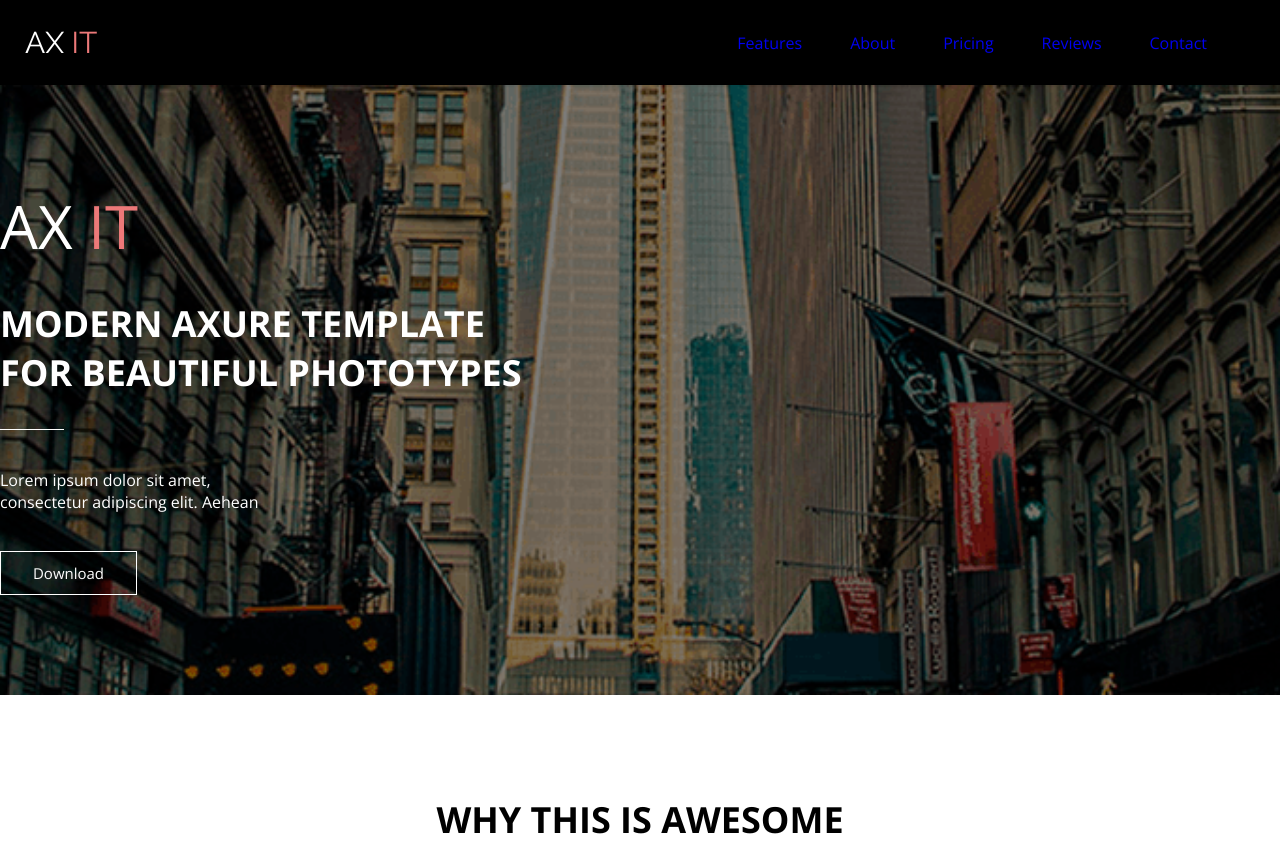
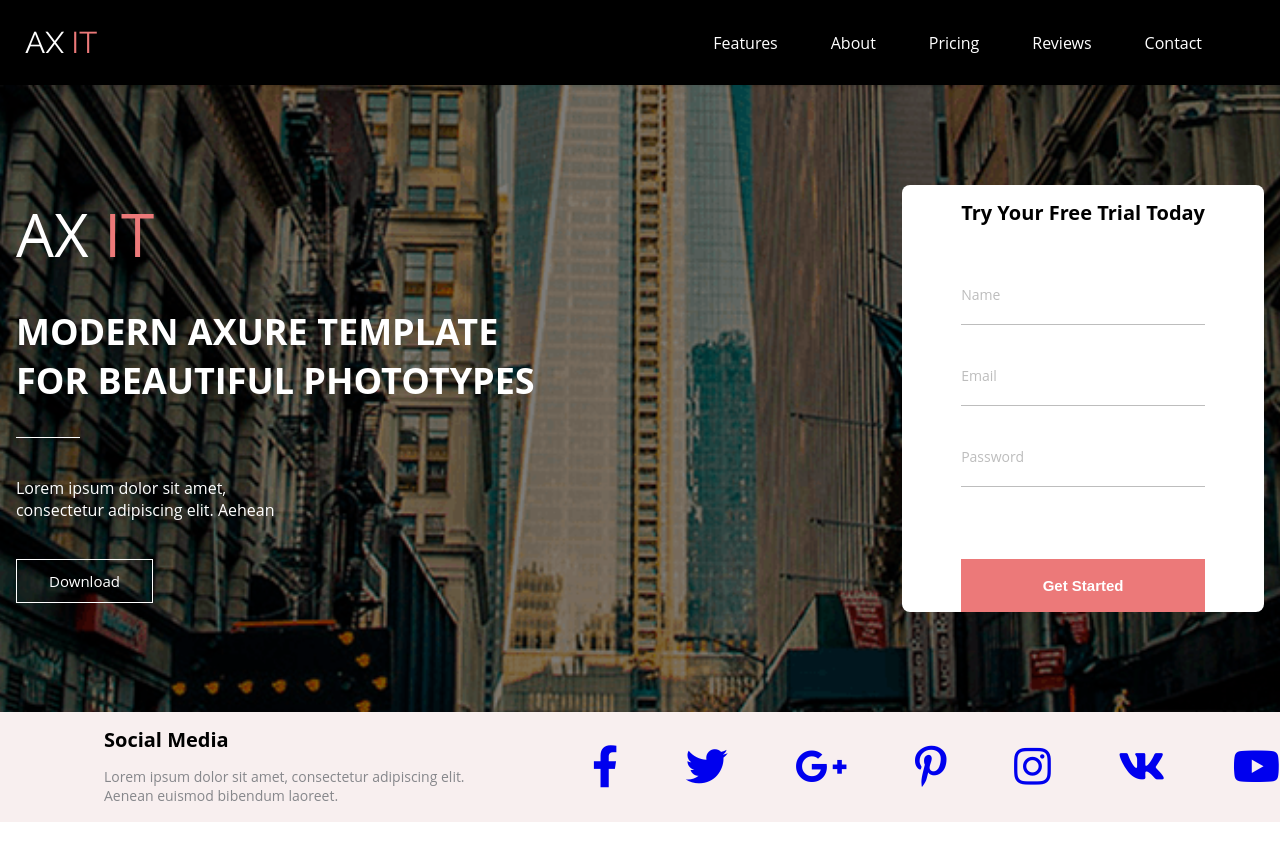
Before and after one commit to oleGgggga/fe-14, a plain HTML site: page firstproject/index.html in a window 1280 px wide. Shown: the top 847 px of the page. Drawn offline with nearby package versions, Linux system fonts and the light colour scheme.

Commit message:
Add files via upload

```diff
--- a/firstproject/css/main.css
+++ b/firstproject/css/main.css
@@ -1,13 +1,16 @@
+@import url("./style/logo.css");
+@import url("./style/firstscreen.css");
+@import url("./style/social.css");
 *{
   margin: 0;
   padding: 0;
   text-decoration: none;
   list-style: none;
-
   }
 html {
   font-family: 'Open Sans', sans-serif;
   font-size: 16px;
+
 }
 .firstsection{
     background-color: white;
@@ -140,114 +143,3 @@ html {
   font-size: 14px;
   width: 100%;
 }
-.logobar{
-  background-color: rgba(0, 0, 0, 1);
-  display: flex;
-  justify-content: flex-end;
-  align-items: center;
-  padding: 25px 25px;
-}
-.navigation{
-  display:flex;
-  flex-wrap: wrap;
-  list-style: none;
-}
-.logo{
-  cursor: pointer;
-  color: #ffffff;
-  margin-right: auto;
-  text-transform: uppercase;
-  font-family: "Raleway";
-  font-weight: 400;
-  font-size: 30px;
-}
-.logo::after{
-  content: "IT";
-  color: rgba(236, 121, 121, 1);
-
-}
-.linknav{
-  cursor:pointer;
-  margin-right: 3rem;
-  text-transform: capitalize;
-  color: #ffffff;
-  transition: 0.2s;
-}
-.navigation:first-child{
- margin-left: 3rem;
-}
-.linknav:hover{
-  border: 3px solid #EC7979;
-  border-bottom: 3px;
-  border-left: 3px;
-}
-.mask{
-  display: flex;
-  background-image: url(../images/bg/background-mask.png);
-  background-repeat: no-repeat;
-  background-size: cover;
-  background-position: center;
-  padding: 6.25rem 0px;
-  position:relative;
-  z-index: -1;
-
-}
-.mask::after {
-  content: '';
-  width: 100%;
-  height: 100%;
-  background: rgba(0, 0, 0, 0.5);
-  position: absolute;
-  top: 0px;
-  left: 0px;
-  z-index: -1;
-}
-/* .maskcontainer{ */
-
-
-.logotitle{
-  color: #fff;
-  text-transform: uppercase;
-  font-size: 3.75rem;
-  margin-bottom: 2rem;
-
-}
-.logotitle::after{
-  content: "it";
-  color: #EC7979;
-  text-transform: uppercase;
-}
-.masktitle{
-  color: #fff;
-  text-transform: uppercase;
-  font-size: 2.25rem;
-  max-width: 544px;
-
-}
-.masktitle::after{
-  content: " ";
-  display: block;
-  max-width: 64px;
-  border-top: 1px solid #FFFFFF;
-  margin-bottom: 39px;
-  margin-top: 32px;
-}
-.masktitledescr{
-  color: #fff;
-  max-width: 282px;
-  margin-bottom: 38px;
-  font-size: 16px;
-}
-
-.maskbuton{
-  color: #fff;
-  font-size: 15px;
-  border: 1px solid #FFFFFF;
-  padding-top: 11px;
-  padding-bottom: 11px;
-  text-align: center;
-  display: block;
-  width: 135px;
-  text-transform: capitalize;
-  cursor: pointer;
-}
--- /dev/null
+++ b/firstproject/css/style/firstscreen.css
@@ -0,0 +1,166 @@
+.mask{
+    display: flex;
+    background-image: url("/images/bg/background-mask.png");
+    background-repeat: no-repeat;
+    background-size: cover;
+    background-position: center;
+    padding: 6.25rem 1rem;
+    position:relative;
+    z-index: 0;
+    display: flex;
+    justify-content: space-between;
+    align-items: center;
+    margin: auto;
+    text-align: center;
+
+  }
+  .mask::after {
+    content: '';
+    width: 100%;
+    height: 100%;
+    background: rgba(0, 0, 0, 0.5);
+    position: absolute;
+    top: 0px;
+    left: 0px;
+    z-index: -1;
+  }
+
+
+
+  .logotitle{
+    color: #fff;
+    text-transform: uppercase;
+    font-size: 3.75rem;
+    margin-bottom: 2rem;
+    text-align: left;
+
+  }
+  .logotitle::after{
+    content: "it";
+    color: #EC7979;
+    text-transform: uppercase;
+  }
+  .masktitle{
+    color: #fff;
+    text-transform: uppercase;
+    font-size: 2.25rem;
+    max-width: 544px;
+    text-align: left;
+
+  }
+  .masktitle::after{
+    content: " ";
+    display: block;
+    max-width: 64px;
+    border-top: 1px solid #FFFFFF;
+    margin-bottom: 39px;
+    margin-top: 32px;
+  }
+  .masktitledescr{
+    color: #fff;
+    max-width: 282px;
+    margin-bottom: 38px;
+    font-size: 16px;
+    text-align: left;
+  }
+
+  .maskbuton{
+    color: #fff;
+    font-size: 15px;
+    border: 1px solid #FFFFFF;
+    padding-top: 11px;
+    padding-bottom: 11px;
+    text-align: center;
+    display: block;
+    width: 135px;
+    text-transform: capitalize;
+    cursor: pointer;
+  }
+
+
+.name{
+  display: block;
+  font-family: 'Open Sans';
+  font-weight: 400;
+  font-size: 0.875rem;
+  line-height: 1.1875rem;
+  color: #BDBDBD;
+  text-align: left;
+  text-transform: capitalize;
+}
+.nameform{
+  width: 100%;
+  border: none;
+  border-bottom: 1px solid #BDBDBD;
+  margin-bottom: 1.1875rem;
+}
+.mail{
+  display: block;
+  font-family: 'Open Sans';
+  font-weight: 400;
+  font-size: 0.875rem;
+  line-height: 1.1875rem;
+  color: #BDBDBD;
+  text-align: left;
+  text-transform: capitalize;
+}
+.emailform{
+  width: 100%;
+  border: none;
+  border-bottom: 1px solid #BDBDBD;
+  margin-bottom: 1.1875rem;
+}
+.security{
+  display: block;
+  font-family: 'Open Sans';
+  font-weight: 400;
+  font-size: 0.875rem;
+  line-height: 1.1875rem;
+  color: #BDBDBD;
+  text-align: left;
+  text-transform: capitalize;
+}
+.passwordform{
+  width: 100%;
+  border: none;
+  border-bottom: 1px solid #BDBDBD;
+  margin-bottom: 3.1rem;
+
+}
+.formtitle{
+  font-family: 'Open Sans';
+    font-style: normal;
+    font-weight: 700;
+    font-size: 1.25rem;
+    line-height: 3.5rem;
+    margin-bottom: 2.75rem;
+    text-transform: capitalize;
+}
+.formmask{
+    max-width: 23.125rem;
+    background-color: #FFFFFF;
+    border-radius: 0.5rem;
+    padding-left: 3.6875rem;
+    padding-right: 3.6875rem;
+
+}
+
+.btnform{
+  cursor: pointer;
+  width: 100%;
+  color: white;
+  width: 100%;
+    font-size: 0.9375rem;
+    font-weight: 600;
+    line-height: 53px;
+    text-align: center;
+    background: #EC7979;
+    border: 0;
+    transition: 0.2s;
+    text-transform: capitalize;
+    padding-right: 0px;
+    padding-right: 0px;
+}
+.btnform:hover {
+  background-color:black;
+}
--- /dev/null
+++ b/firstproject/css/style/logo.css
@@ -0,0 +1,51 @@
+.logobar{
+    background-color: rgba(0, 0, 0, 1);
+    display: flex;
+    justify-content: flex-end;
+    align-items: center;
+    padding: 25px 25px;
+  }
+  .navigation{
+    display:flex;
+    flex-wrap: wrap;
+    list-style: none;
+  }
+  .logo{
+    cursor: pointer;
+    color: #ffff;
+    margin-right: auto;
+    text-transform: uppercase;
+    font-family: 'Raleway', sans-serif;
+    font-weight: 400;
+    font-size: 30px;
+  }
+  .logo::after{
+    content: "IT";
+    color: rgba(236, 121, 121, 1);
+    font-family: 'Raleway', sans-serif;
+    font-weight: 400;
+    font-size: 30px;
+
+  }
+  .linknav {
+    cursor:pointer;
+    margin-right: 3rem;
+    text-transform: capitalize;
+    transition: 0.2s;
+      }
+  .navigation a{
+    color: white;
+    border: 3px solid transparent;
+    border-bottom: 3px;
+    border-left: 3px;
+    padding-top: 2px;
+    padding-right: 2px;
+  }
+  .navigation:first-child{
+   margin-left: 3rem;
+  }
+  .linknav a:hover {
+    border: 3px solid #EC7979;
+    border-bottom: 3px;
+    border-left: 3px;
+  }
--- /dev/null
+++ b/firstproject/css/style/social.css
@@ -0,0 +1,61 @@
+.social{
+    padding-top: 14px;
+    padding-bottom: 17px;
+    background: #F8EFEF;
+    z-index: 0;
+}
+.socialcontainer {
+    display: flex;
+    justify-content: space-between;
+    align-items: center;
+
+
+}
+.sociallist{
+    width: 43rem;
+    text-align: left;
+
+}
+.socialul {
+    display: flex;
+    justify-content: space-between;
+    flex-wrap: wrap;
+    align-items: center;
+    font-size: 2.625rem;
+    color: #86878B;
+
+}
+.socialcontainer{
+    padding-left: 6.5rem;
+    text-align: left;
+}
+.socialtitle {
+    text-align: left;
+    font-size: 1.25rem;
+    font-weight: 700;
+    text-transform: capitalize;
+    margin-bottom: 14px;
+}
+
+.socialdscr {
+    text-align: left;
+    max-width: 365px;
+    font-size: 14px;
+    font-weight: 400;
+    color: #86878B;
+}
+
+.social-row {
+    display: flex;
+    justify-content: space-between;
+}
+
+.socialli:hover {
+    /* z-index: 1; */
+    color: #EC7979;
+    transform: scale(1.2);
+}
+
+i {
+    transition: 0.2s;
+}
--- a/firstproject/index.html
+++ b/firstproject/index.html
@@ -4,13 +4,12 @@
     <meta charset="UTF-8">
     <meta http-equiv="X-UA-Compatible" content="IE=edge">
     <meta name="viewport" content="width=, initial-scale=1.0">
-    <title>lesson2</title>
+    <title>axit</title>
     <link rel="stylesheet" href="./css/main.css">
-    <link href="https://fonts.googleapis.com/css2?family=Raleway&display=swap" rel="stylesheet">
     <link rel="preconnect" href="https://fonts.googleapis.com">
     <link rel="preconnect" href="https://fonts.gstatic.com" crossorigin>
-    <link href="https://fonts.googleapis.com/css2?family=Open+Sans:wght@600&display=swap" rel="stylesheet">
-    <link href="https://fonts.googleapis.com/css2?family=Open+Sans:wght@400;700&display=swap" rel="stylesheet">
+    <link href="https://fonts.googleapis.com/css2?family=Raleway&display=swap" rel="stylesheet">
+    <link rel="stylesheet" href="https://cdnjs.cloudflare.com/ajax/libs/font-awesome/5.15.3/css/all.min.css">
 </head>
 <body>
     <header class="logobar">
@@ -41,18 +40,73 @@
             <a href="#"class="maskbuton">download</a>
         </div>
         <div class="formmask">
-            <form>
+            <form action="#" name="firstscreenform" method="GET">
+                <h3 class="formtitle">try your <span class="formtitlelement"> free </span> trial today</h3>
+                <div class="formelements">
+                        <label class="name" for="username">name</label>
+                        <input class="nameform" type="text" id="username"> <br></br>
 
+                        <label class="mail" for="useremail">email</label>
+                        <input class="emailform"type="email" id="useremail"> <br></br>
+
+                        <label for="password" class="security">password</label>
+                        <input class="passwordform"type="password" id="password"> <br></br>
+                </div>
+                <button type="submit" form="firstscreenform" class="btnform">get started</button>
             </form>
         </div>
     </section>
+    <section class="social">
+        <div class="socialcontainer">
+                <div class="socialtext">
+                <h3 class="socialtitle">social media</h3>
+                <p class="socialdscr">Lorem ipsum dolor sit amet, consectetur adipiscing elit. Aenean euismod bibendum laoreet.
+                </p>
+                </div>
 
-
-
-
-
+            <div class="sociallist">
+                <ul class="socialul">
+                    <li class="socialli">
+                        <a href="http://facebook.com" class="social-a">
+                            <i class="fab fa-facebook-f"></i>
+                        </a>
+                    </li>
+                    <li class="socialli">
+                        <a href="http://twitter.com" class="social-a">
+                            <i class="fab fa-twitter"></i>
+                        </a>
+                    </li>
+                    <li class="socialli">
+                        <a href="http://google.com" class="social-a">
+                            <i class="fab fa-google-plus-g"></i>
+                        </a>
+                    </li>
+                    <li class="socialli">
+                        <a href="http://pinterest.com" class="social-a">
+                            <i class="fab fa-pinterest-p"></i>
+                        </a>
+                    </li>
+                    <li class="socialli">
+                        <a href="http://instagram.com" class="social-a">
+                            <i class="fab fa-instagram"></i>
+                        </a>
+                    </li>
+                    <li class="socialli">
+                        <a href="http://vk.com" class="social-a">
+                            <i class="fab fa-vk"></i>
+                        </a>
+                    </li>
+                    <li class="socialli">
+                        <a href="http://youtube.com" class="social-a">
+                            <i class="fab fa-youtube"></i>
+                        </a>
+                    </li>
+                </ul>
+            </div>
+        </div>
+        </div>
     </section>
-    <section class="firstsection">
+       <section class="firstsection">
         <div class="container">
            <h2 class="maintitle">why this is awesome</h2>
            <div class="line">
```
